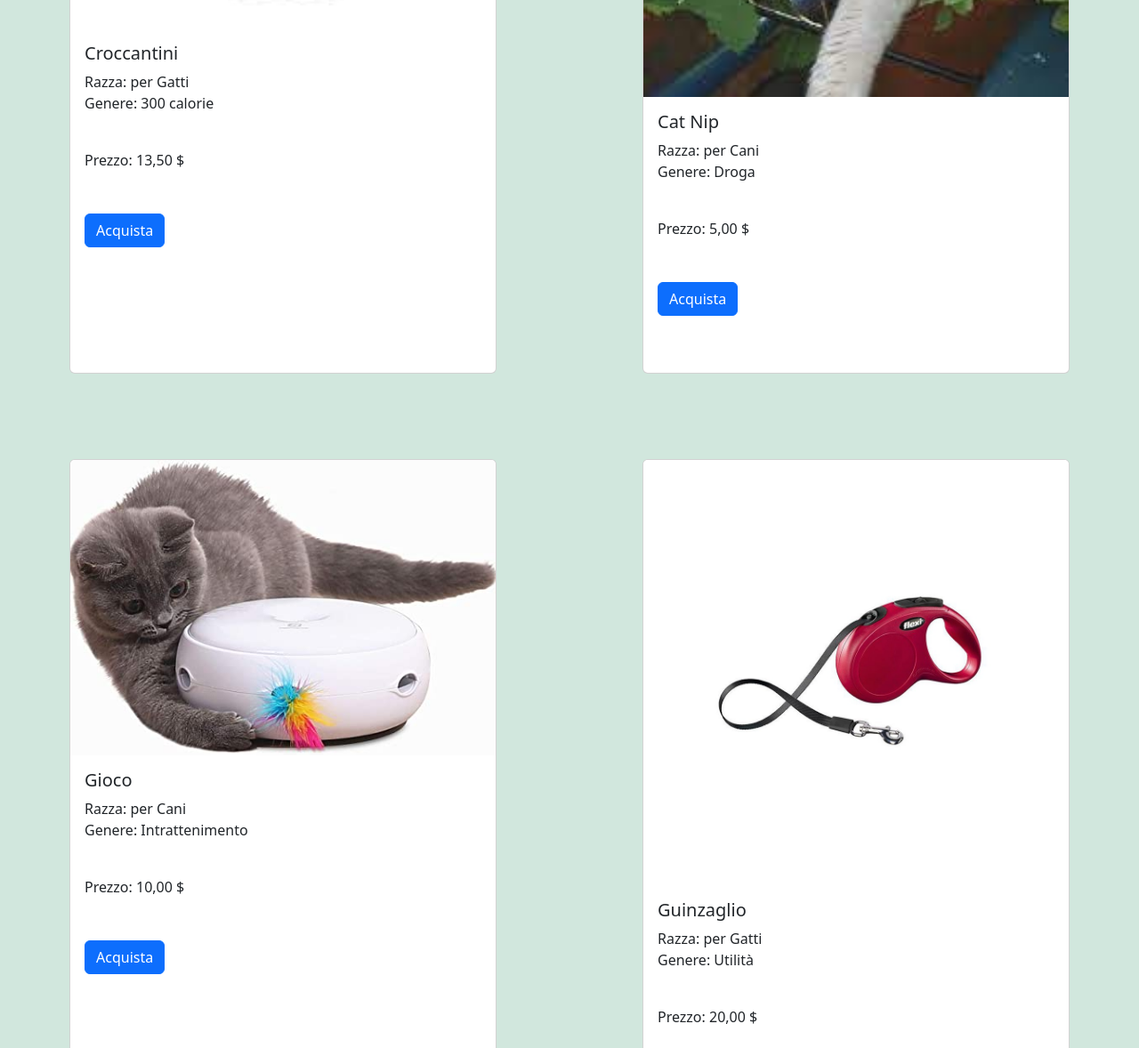
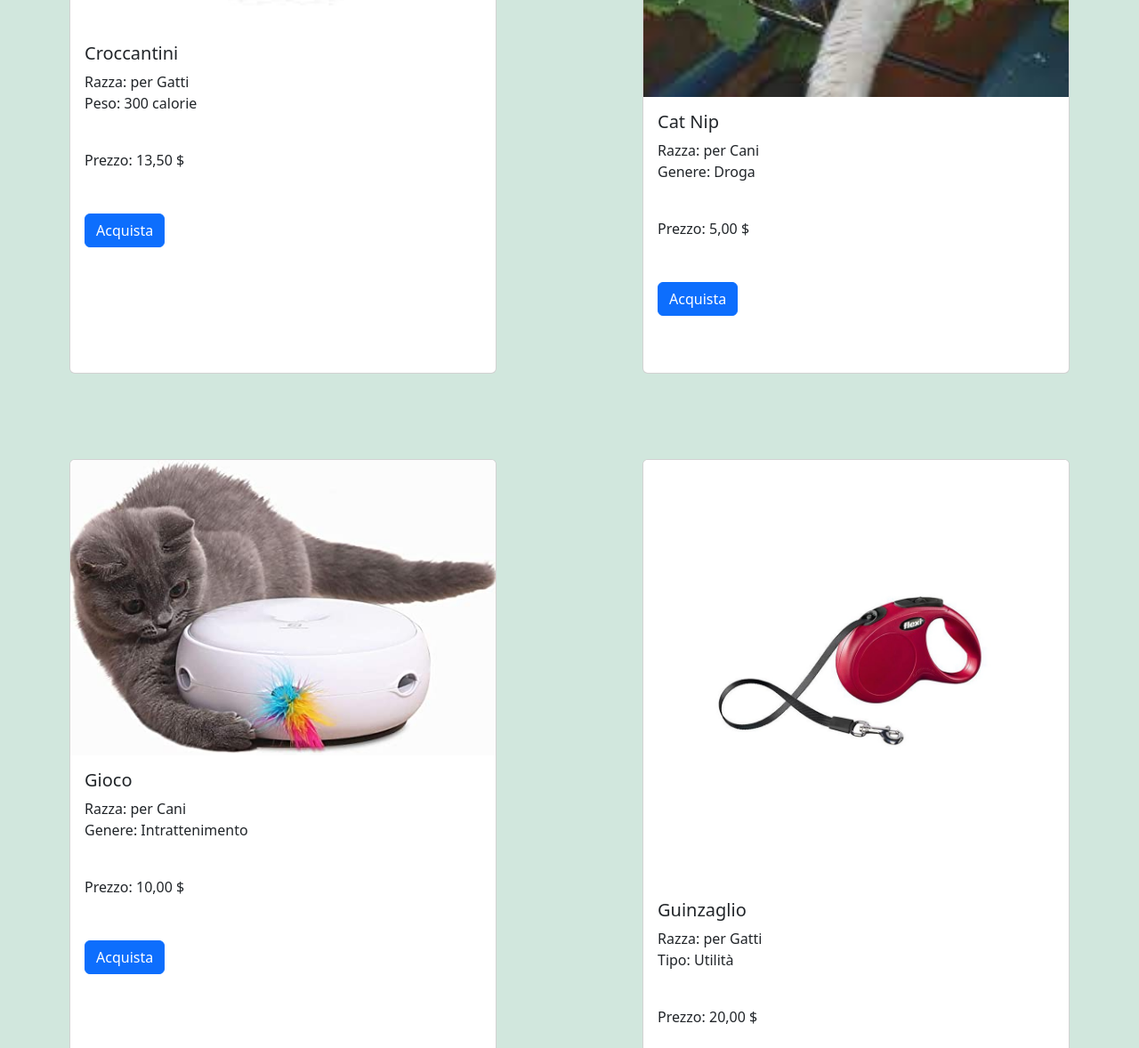
Before and after one commit to Massimiliano214/php-oop-2, a PHP site: page / in a window 1280 px wide. Shown: the part 647-1825 px from the top of the page at 89% size. Run offline with PHP 8.4, Linux system fonts and the light colour scheme.

Commit message:
changed name of description classes

```diff
--- a/index.php
+++ b/index.php
@@ -60,7 +60,7 @@
                             <?php
                             if (isset($product->calories)) {
 
-                                echo '<p> Genere: ' . $product->calories . '</p>
+                                echo '<p> Peso: ' . $product->calories . '</p>
                                 <br>'
                                 ?>
                                 <?php
@@ -69,7 +69,7 @@
                             <?php
                                 if (isset($product->type)) {
 
-                                    echo '<p> Genere: ' . $product->type . '</p>
+                                    echo '<p> Tipo: ' . $product->type . '</p>
                                     <br>'
                                     ?>
                                     <?php
```
